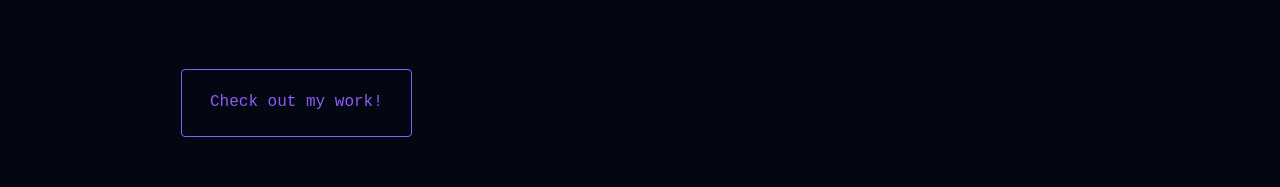
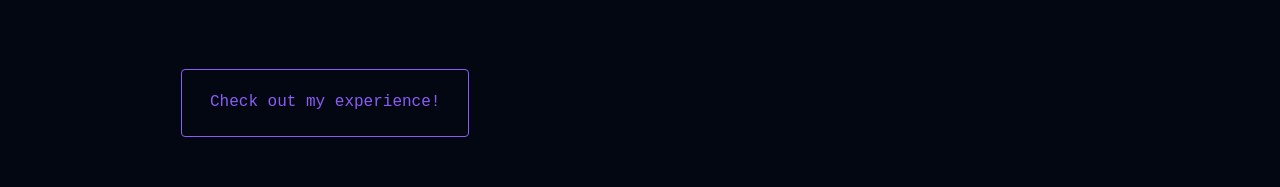
Before and after one commit to Sid4GitHub/portfolio, a React (Vite) app: page / in a window 1280 px wide. Shown: the part 560-747 px from the top of the page. Built offline with nearby package versions, Linux system fonts and the light colour scheme.

Commit message:
favicon changed

```diff
--- a/index.html
+++ b/index.html
@@ -3,7 +3,7 @@
 
 <head>
   <meta charset="UTF-8" />
-  <link rel="icon" type="image/svg+xml" href="/vite.svg" />
+  <link rel="icon" type="image/jpeg" href="/favicon.jpg" />
   <meta name="viewport" content="width=device-width, initial-scale=1.0" />
   <title>portfolio</title>
 </head>
--- a/src/App.jsx
+++ b/src/App.jsx
@@ -49,7 +49,7 @@ function App() {
           <Contact />
         </main>
         <footer style={{ padding: '20px 0', textAlign: 'center', color: 'var(--text-secondary)', fontSize: '0.8rem', fontFamily: 'var(--font-mono)' }}>
-          <p>Designed & Built by Siddhartha Sadhukhan</p>
+          <p>Maintained by Siddhartha Sadhukhan</p>
         </footer>
       </div>
     </ErrorBoundary>
--- a/src/components/Sections/Hero.jsx
+++ b/src/components/Sections/Hero.jsx
@@ -19,7 +19,7 @@ const Hero = () => {
     );
     const five = (
         <a
-            href="#projects"
+            href="#experience"
             style={{
                 marginTop: '50px',
                 display: 'inline-block',
@@ -34,7 +34,7 @@ const Hero = () => {
             onMouseOver={(e) => e.target.style.background = 'rgba(var(--accent-color-rgb), 0.1)'}
             onMouseOut={(e) => e.target.style.background = 'transparent'}
         >
-            Check out my work!
+            Check out my experience!
         </a>
     );
 
```
Also changed, not shown: public/favicon.jpg (added).
